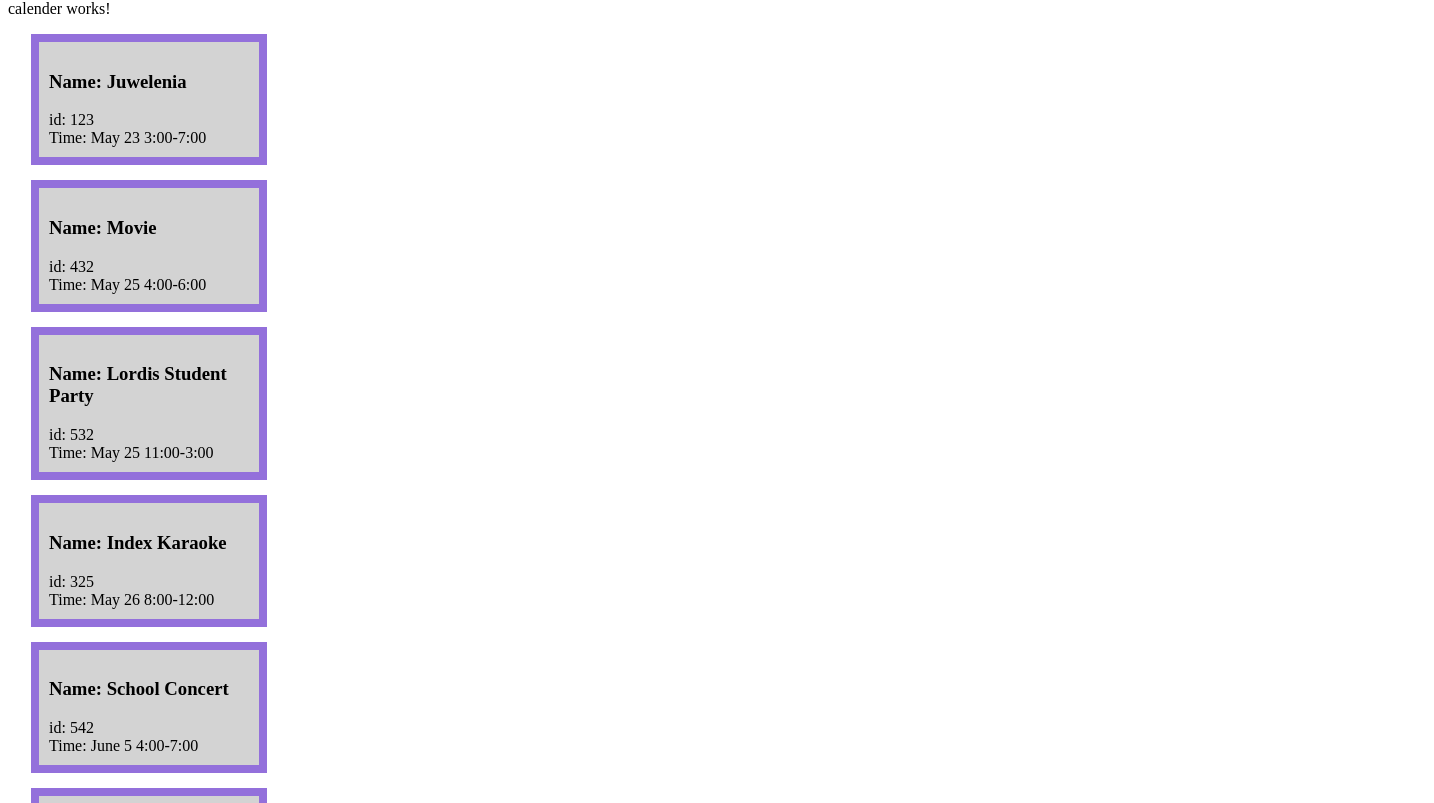
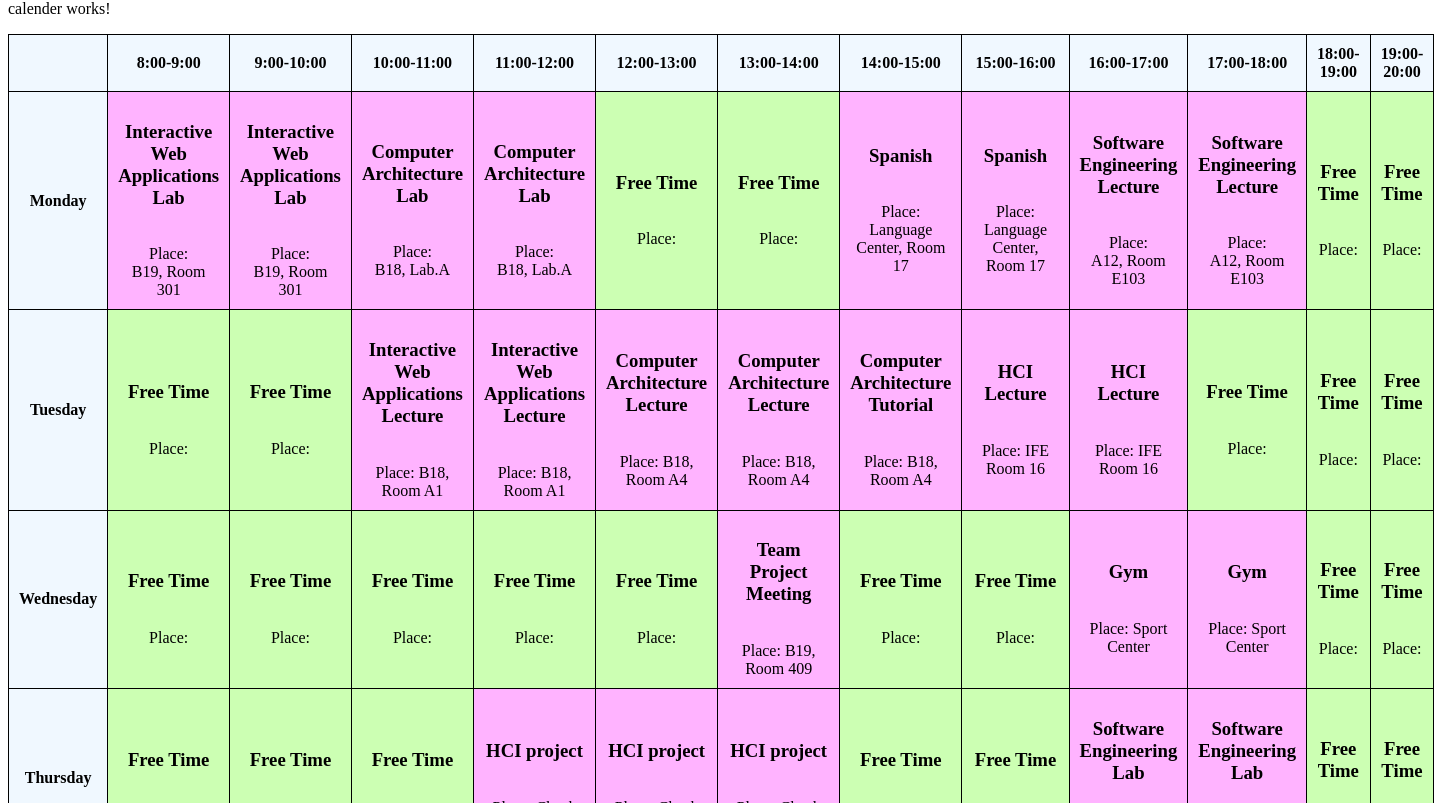
Before and after one commit to TomaszKK/TeamProject2023, an Angular app in the folder TeamProject/: page /calender in a window 1280 px wide. Shown: the part 117-920 px from the top of the page, 1434 px wide, since content can reach past the window. Built offline with nearby package versions, Linux system fonts and the light colour scheme.

Commit message:
Mock Calendar
mock calendar + initial css are complete
program is capable of differentiating between classes/events/freeTime and changing color dynamically

```diff
--- a/TeamProject/package.json
+++ b/TeamProject/package.json
@@ -18,6 +18,9 @@
     "@angular/platform-browser": "^15.2.0",
     "@angular/platform-browser-dynamic": "^15.2.0",
     "@angular/router": "^15.2.0",
+    "@fullcalendar/angular": "^6.1.8",
+    "@fullcalendar/core": "^6.1.8",
+    "@fullcalendar/daygrid": "^6.1.8",
     "rxjs": "~7.8.0",
     "tslib": "^2.3.0",
     "zone.js": "~0.12.0"
--- a/TeamProject/src/app/app.module.ts
+++ b/TeamProject/src/app/app.module.ts
@@ -14,6 +14,7 @@ import { AppRoutingModule } from './app-routing.module';
     EventComponent,
     CalanderComponent,
     CompanyComponent
+
   ],
   imports: [
     BrowserModule,
--- a/TeamProject/src/app/calander/calander.component.css
+++ b/TeamProject/src/app/calander/calander.component.css
@@ -0,0 +1,34 @@
+table, th, td {
+  border: 1px solid black;
+  border-collapse: collapse;
+  background-color: aliceblue;
+
+}
+
+
+
+th, td {
+  padding: 10px;
+}
+
+
+
+
+
+tbody, thead, td {
+  text-align: center;
+}
+
+
+.freeTimeStyle {
+  background-color: #ccffb3;
+  color: black;
+  border: 1px solid black;
+
+}
+.classStyle {
+  background-color: #ffb3ff;
+  color: black;
+  border: 1px solid black;
+
+}
--- a/TeamProject/src/app/calander/calander.component.html
+++ b/TeamProject/src/app/calander/calander.component.html
@@ -1,2 +1,68 @@
 <p>calender works!</p>
+
+
+
+<table style="width:100%">
+  <tr>
+    <th style ="width:4%"></th>
+    <th style ="width:8%">8:00-9:00</th>
+    <th style ="width:8%">9:00-10:00</th>
+    <th style ="width:8%">10:00-11:00</th>
+    <th style ="width:8%">11:00-12:00</th>
+    <th style ="width:8%">12:00-13:00</th>
+    <th style ="width:8%">13:00-14:00</th>
+    <th style ="width:8%">14:00-15:00</th>
+    <th style ="width:8%">15:00-16:00</th>
+    <th style ="width:8%">16:00-17:00</th>
+    <th style ="width:8%">17:00-18:00</th>
+    <th style ="width:8%">18:00-19:00</th>
+    <th style ="width:8%">19:00-20:00</th>
+
+
+  </tr>
+  <tr>
+    <th style ="height:20px">Monday</th>
+    <td id="{{'testing0' + i}}" *ngFor="let event of mondayEvent ; let i = index" >
+      <h3 >{{event.name}}</h3> <br>
+      Place: <br> {{event.place}}
+      {{checkStyle(event.type, i, 0)}}
+    </td>
+
+  </tr>
+  <tr>
+    <th>Tuesday</th>
+    <td id="{{'testing1' + i}}" *ngFor="let event of tuesdayEvent ; let i = index">
+      <h3>{{event.name}}</h3> <br>
+      Place: {{event.place}}
+      {{checkStyle(event.type, i, 1)}}
+    </td>
+  </tr>
+  <tr>
+    <th>Wednesday</th>
+    <td id="{{'testing2' + i}}" *ngFor="let event of wednesdayEvent ; let i = index">
+      <h3>{{event.name}}</h3> <br>
+      Place: {{event.place}}
+    {{checkStyle(event.type, i, 2)}}
+    </td>
+  </tr>
+  <tr>
+    <th>Thursday</th>
+    <td id="{{'testing3' + i}}" *ngFor="let event of thursdayEvent; let i = index">
+      <h3>{{event.name}}</h3> <br>
+      Place: {{event.place}}
+      {{checkStyle(event.type, i, 3)}}
+
+    </td>
+  </tr>
+  <tr>
+    <th>Friday</th>
+    <td id="{{'testing4' + i}}" *ngFor="let event of fridayEvent let i = index">
+      <h3>{{event.name}}</h3> <br>
+      Place: {{event.place}}
+      {{checkStyle(event.type, i, 4)}}
+
+    </td>
+  </tr>
+</table>
+<div></div>
 <app-event></app-event>
--- a/TeamProject/src/app/calander/calander.component.ts
+++ b/TeamProject/src/app/calander/calander.component.ts
@@ -1,4 +1,9 @@
 import { Component, OnInit } from '@angular/core';
+import {EVENTLIST} from '../mock-events';
+import {EVENTLIST1} from '../mock-events';
+import {EVENTLIST2} from '../mock-events';
+import {EVENTLIST3} from '../mock-events';
+import {EVENTLIST4} from '../mock-events';
 
 @Component({
   selector: 'app-calander',
@@ -6,6 +11,27 @@ import { Component, OnInit } from '@angular/core';
   styleUrls: ['./calander.component.css']
 })
 export class CalanderComponent implements OnInit{
+
+  mondayEvent = EVENTLIST;
+  tuesdayEvent = EVENTLIST1;
+  wednesdayEvent = EVENTLIST2
+  thursdayEvent = EVENTLIST3;
+  fridayEvent = EVENTLIST4;
+  test = 5;
+
+  checkStyle(holder: number, loop: number, day: number){
+    let placeHolder = 'testing'+ day + loop;
+
+    var ele = document.getElementById(placeHolder);
+
+    if (holder ==  0 && ele != null) {
+      ele.classList.add("freeTimeStyle");
+    }
+    if (holder ==  1 && ele != null) {
+      ele.classList.add("classStyle");
+    }
+  }
+
   ngOnInit() {
   }
 }
--- a/TeamProject/src/app/event-int.ts
+++ b/TeamProject/src/app/event-int.ts
@@ -2,4 +2,7 @@ export interface EventInt {
   name: String;
   id: number;
   time: String;
+  place: String;
+
+  type: number;
 }
--- a/TeamProject/src/app/event/event.component.css
+++ b/TeamProject/src/app/event/event.component.css
@@ -0,0 +1,8 @@
+
+ body {
+   background-color: lightgrey;
+   width: 200px;
+   border: 8px solid mediumpurple;
+   padding: 10px;
+   margin: 15px;
+ }
--- a/TeamProject/src/app/event/event.component.html
+++ b/TeamProject/src/app/event/event.component.html
@@ -1,19 +1,8 @@
-<html>
-<head>
-  <style>
-div {
-background-color: lightgrey;
-width: 200px;
-border: 8px solid mediumpurple;
-padding: 10px;
-margin: 15px;
-}
-</style>
-</head>
-<body>
 
 
 
-<div *ngFor="let event of events"><h3>Name: {{event.name}}</h3>
+
+
+<body *ngFor="let event of events"><h3>Name: {{event.name}}</h3>
 <span>id: </span>{{event.id}}<br>
-<span>Time: </span>{{event.time}}</div>
+<span>Time: </span>{{event.time}}</body>
--- a/TeamProject/src/app/mock-events.ts
+++ b/TeamProject/src/app/mock-events.ts
@@ -1,12 +1,82 @@
 import {EventInt} from './event-int';
 
 export const EVENTLIST: EventInt[] = [
-  {name: "Juwelenia", id: 123, time: "May 23 3:00-7:00"},
-  {name: "Movie", id: 432, time: "May 25 4:00-6:00"},
-  {name: "Lordis Student Party", id: 532, time: "May 25 11:00-3:00"},
-  {name: "Index Karaoke", id: 325, time: "May 26 8:00-12:00"},
-  {name: "School Concert", id: 542, time: "June 5 4:00-7:00"},
-  {name: "School Workshop", id: 867, time: "June 7 10:00-12:00"},
+  {name: "Interactive Web Applications Lab", id: 111, time: "May 29 8:00-9:00", place: "B19, Room 301",type: 1},
+  {name: "Interactive Web Applications Lab", id: 111, time: "May 29 9:00-10:00", place: "B19, Room 301",type: 1},
+  {name: "Computer Architecture Lab", id: 111, time: "May 29 10:00-11:00", place: "B18, Lab.A",type: 1},
+  {name: "Computer Architecture Lab", id: 111, time: "May 29 11:00-12:00", place: "B18, Lab.A",type: 1},
+  {name: "Free Time", id: 111, time: "May 29 12:00-13:00", place: " ",type: 0},
+  {name: "Free Time", id: 111, time: "May 29 13:00-14:00", place: " ",type: 0},
+
+  {name: "Spanish", id: 111, time: "May 29 14:00-15:00",place: "Language Center, Room 17",type: 1},
+  {name: "Spanish", id: 111, time: "May 29 15:00-16:00",place: "Language Center, Room 17",type: 1},
+  {name: "Software Engineering Lecture", id: 111, time: "May 29 16:00-17:00",place: "A12, Room E103",type: 1},
+  {name: "Software Engineering Lecture", id: 111, time: "May 29 17:00-18:00",place: "A12, Room E103",type: 1},
+  {name: "Free Time", id: 111, time: "May 29 18:00-19:00", place: " ",type: 0},
+  {name: "Free Time", id: 111, time: "May 29 19:00-20:00", place: " ",type: 0},
 
 
   ];
+export const EVENTLIST1: EventInt[] = [
+  {name: "Free Time", id: 111, time: "May 30 8:00-9:00", place: "",type: 0},
+  {name: "Free Time", id: 111, time: "May 30 9:00-10:00", place: "",type: 0},
+  {name: "Interactive Web Applications Lecture", id: 111, time: "May 30 10:00-11:00", place: "B18, Room A1",type: 1},
+  {name: "Interactive Web Applications Lecture", id: 111, time: "May 30 11:00-12:00", place: "B18, Room A1",type: 1},
+  {name: "Computer Architecture Lecture", id: 111, time: "May 30 12:00-13:00", place: "B18, Room A4",type: 1},
+  {name: "Computer Architecture Lecture", id: 111, time: "May 30 13:00-14:00", place: "B18, Room A4",type: 1},
+
+  {name: "Computer Architecture Tutorial", id: 111, time: "May 30 14:00-15:00",place: "B18, Room A4",type: 1},
+  {name: "HCI Lecture", id: 111, time: "May 30 15:00-16:00",place: "IFE Room 16",type: 1},
+  {name: "HCI Lecture", id: 111, time: "May 30 16:00-17:00",place: "IFE Room 16",type: 1},
+  {name: "Free Time", id: 111, time: "May 30 17:00-18:00",place: " ",type: 0},
+  {name: "Free Time", id: 111, time: "May 30 18:00-19:00", place: " ",type: 0},
+  {name: "Free Time", id: 111, time: "May 30 19:00-20:00", place: " ",type: 0},
+];
+
+export const EVENTLIST2: EventInt[] = [
+  {name: "Free Time", id: 111, time: "May 30 8:00-9:00", place: "",type: 0},
+  {name: "Free Time", id: 111, time: "May 30 9:00-10:00", place: "",type: 0},
+  {name: "Free Time", id: 111, time: "May 30 10:00-11:00", place: "",type: 0},
+  {name: "Free Time", id: 111, time: "May 30 11:00-12:00", place: "",type: 0},
+  {name: "Free Time", id: 111, time: "May 30 12:00-13:00", place: "",type: 0},
+  {name: "Team Project Meeting", id: 111, time: "May 30 13:00-14:00", place: "B19, Room 409",type: 1},
+
+  {name: "Free Time", id: 111, time: "May 30 14:00-15:00",place: "",type: 0},
+  {name: "Free Time", id: 111, time: "May 30 15:00-16:00",place: "",type: 0},
+  {name: "Gym", id: 111, time: "May 30 16:00-17:00",place: "Sport Center",type: 1},
+  {name: "Gym", id: 111, time: "May 30 17:00-18:00",place: "Sport Center",type: 1},
+  {name: "Free Time", id: 111, time: "May 30 18:00-19:00", place: " ",type: 0},
+  {name: "Free Time", id: 111, time: "May 30 19:00-20:00", place: " ",type: 0},
+];
+
+export const EVENTLIST3: EventInt[] = [
+  {name: "Free Time", id: 111, time: "May 30 8:00-9:00", place: "", type: 0},
+  {name: "Free Time", id: 111, time: "May 30 9:00-10:00", place: "",type: 0},
+  {name: "Free Time", id: 111, time: "May 30 10:00-11:00", place: "",type: 0},
+  {name: "HCI project", id: 111, time: "May 30 11:00-12:00", place: "Check Wikamp",type: 1},
+  {name: "HCI project", id: 111, time: "May 30 12:00-13:00", place: "Check Wikamp",type: 1},
+  {name: "HCI project", id: 111, time: "May 30 13:00-14:00", place: "Check Wikamp",type: 1},
+
+  {name: "Free Time", id: 111, time: "May 30 14:00-15:00",place: "",type: 0},
+  {name: "Free Time", id: 111, time: "May 30 15:00-16:00",place: "",type: 0},
+  {name: "Software Engineering Lab", id: 111, time: "May 30 16:00-17:00",place: "A12, Room E108",type: 1},
+  {name: "Software Engineering Lab", id: 111, time: "May 30 17:00-18:00",place: "A12, Room E108",type: 1},
+  {name: "Free Time", id: 111, time: "May 30 18:00-19:00", place: " ",type: 0},
+  {name: "Free Time", id: 111, time: "May 30 19:00-20:00", place: " ",type: 0},
+];
+
+export const EVENTLIST4: EventInt[] = [
+  {name: "Free Time", id: 111, time: "May 30 8:00-9:00", place: "",type: 0},
+  {name: "Free Time", id: 111, time: "May 30 9:00-10:00", place: "",type: 0},
+  {name: "Free Time", id: 111, time: "May 30 10:00-11:00", place: "",type: 0},
+  {name: "Free Time", id: 111, time: "May 30 11:00-12:00", place: "",type: 0},
+  {name: "Embedded Systems Lab", id: 111, time: "May 30 12:00-13:00", place: "B18, Lab M",type: 1},
+  {name: "Embedded Systems Lab", id: 111, time: "May 30 13:00-14:00", place: "B18, Lab M",type: 1},
+
+  {name: "Embedded Systems Lecture", id: 111, time: "May 30 14:00-15:00",place: "B18, Room A1",type: 1},
+  {name: "Embedded Systems Lecture", id: 111, time: "May 30 15:00-16:00",place: "B18, Room A1",type: 1},
+  {name: "Gym", id: 111, time: "May 30 16:00-17:00",place: "Sport Center",type: 1},
+  {name: "Gym", id: 111, time: "May 30 17:00-18:00",place: "Sport Center",type: 1},
+  {name: "Free Time", id: 111, time: "May 30 18:00-19:00", place: " ",type: 0},
+  {name: "Free Time", id: 111, time: "May 30 19:00-20:00", place: " ",type: 0},
+];
```
Also changed, not shown: 1 other file (tests, documents, lock files or other folders).
